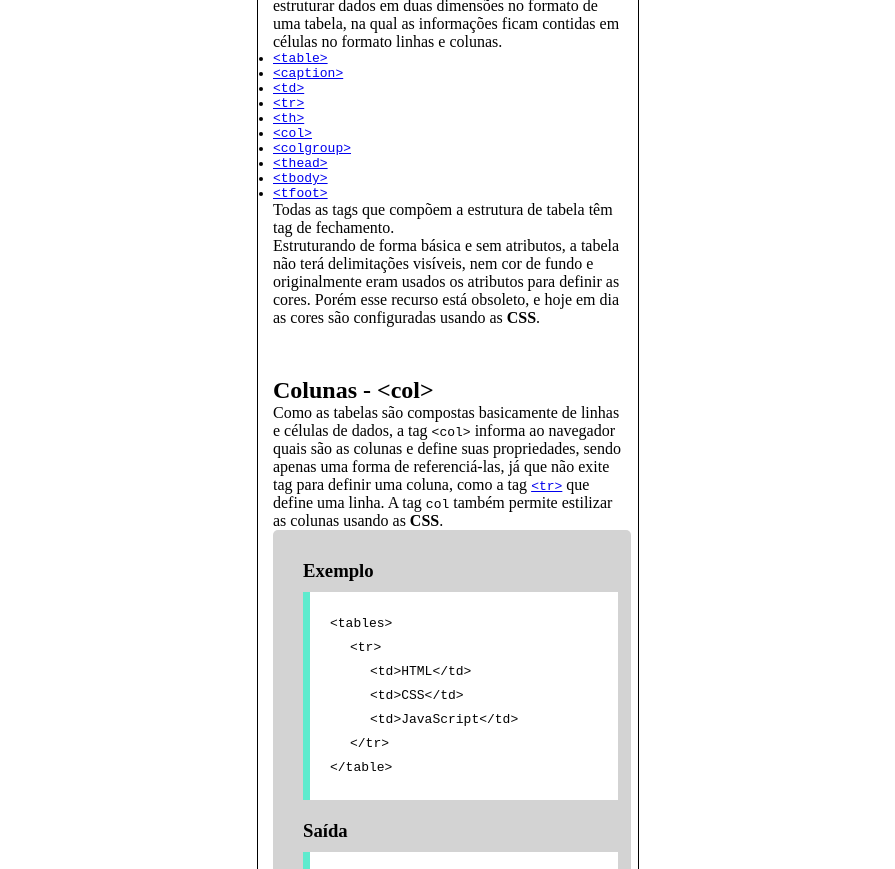
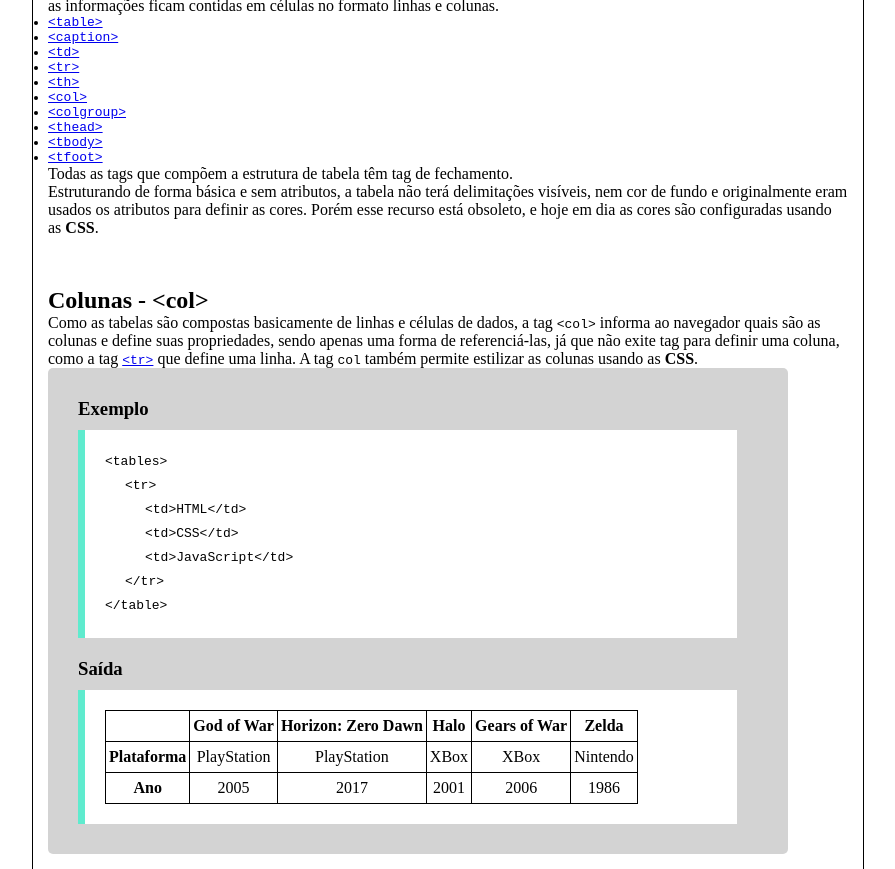
Before and after one commit to hueeGnomo/HTML-CSS, a plain HTML site: page tabelas.html in a window 1280 px wide. Shown: the part 74-943 px from the top of the page, without its empty margins (192-1087 px from the left). Drawn offline with Linux system fonts and the light colour scheme.

Commit message:
Adicionado um pouco de conteúdo no arquivo tabelas.html para passar para o celular.

```diff
--- a/tabelas.html
+++ b/tabelas.html
@@ -11,7 +11,8 @@
             }
 
             main {
-                width: 350px;
+                width: 800px;
+                /*width: 350px;*/
                 border: 1px solid black;
                 margin: 0 auto;
                 padding: 15px;
@@ -20,6 +21,7 @@
             section {
                 margin: 50px 0;
             }
+
             .ul_disc {
                 list-style-type: disc;
             }
@@ -53,6 +55,13 @@
                 margin-bottom: 20px;
             }
 
+            .exemplo-saida > table, th, td {
+                text-align: center;
+                border: 1px solid black;
+                border-collapse: collapse;
+
+                padding: 3px;
+            }
             .p_incode > span {
                 display: block;
             }
@@ -72,7 +81,7 @@
                     <li><a href="#tr">&lt;tr&gt;</a></li>
                     <li><a href="#th">&lt;th&gt;</a></li>
                     <li><a href="#col">&lt;col&gt;</a></li>
-                    <li><a href="#col">&lt;colgroup&gt;</a></li>
+                    <li><a href="#colgroup">&lt;colgroup&gt;</a></li>
                     <li><a href="#thead">&lt;thead&gt;</a></li>
                     <li><a href="#tbody">&lt;tbody&gt;</a></li>
                     <li><a href="#tfoot">&lt;tfoot&gt;</a></li>
@@ -105,16 +114,35 @@
                     </div>
 
                     <h3 class="exemplo-titulo">Saída</h3>
-                    <div class="exemplo-saida">
+                    <div class="exemplo-saida exemplo-saida__col">
                         <table>
-
+                            <colgroup>
+                                <col> <!-- tag col vazia para pular a coluna -->
+                                <col span='2' >
+                            </colgroup>
                             <tr>
                                 <td></td> <!-- Célula em branco para ficar no canto da tabela -->
                                 <th scope="col">God of War</th>
-                                <th scpe="col">Hallo</th>
+                                <th scope="col">Horizon: Zero Dawn</th>
+                                <th scope="col">Halo</th>
+                                <th scope="col">Gears of War</th>
+                                <th scope="col">Zelda</th>
                             </tr>
                             <tr>
-                                <th>Plataforma</th>
+                                <th scope="row">Plataforma</th>
+                                <td>PlayStation</td>
+                                <td>PlayStation</td>
+                                <td>XBox</td>
+                                <td>XBox</td>
+                                <td>Nintendo</td>
+                            </tr>
+                            <tr>
+                                <th scope="row">Ano</th>
+                                <td>2005</td>
+                                <td>2017</td>
+                                <td>2001</td>
+                                <td>2006</td>
+                                <td>1986</td>
                             </tr>
 
                         </table>
@@ -134,7 +162,7 @@
             </section>
 
             <!--
-            -->
+
             <section class="sessao_table">
                 <h2 id="table" class="titulo">Estrutura da tabela - &lt;table&gt;</h2>
                 <p>As tags <code class="code_inline">&lt;table&gt;</code> e <code class="code_inline">&lt;/table&gt;</code> delimitam a estrutura da tabela.Todas as outras tags que formam a tabela são filhas da tag <code class="code_inline">&lt;table&gt;</code>.</p>
@@ -167,6 +195,8 @@
                 <h2 id="caption" class="titulo">Legenda - &lt;caption&gt;</h2>
 
                 <p>Define uma legenda para a tabela. Este elemento deve vir logo após o elemento <code class="code_inline"><a href="#table">&lt;table&gt;</a></code>.</p>
+
+                <p>Por padrão, a legenda aparece acima da tabela. A propriedade <code class="code_inline propriedadeCSS">caption-side</code> das CSS com o valor <code class="code_inline" style="color:rgb(178, 32, 64)">bottom</code> pode ser usada para fazer com que ela apareça abaixo da tabela.</p>
             </section>
 
             <hr>
```
